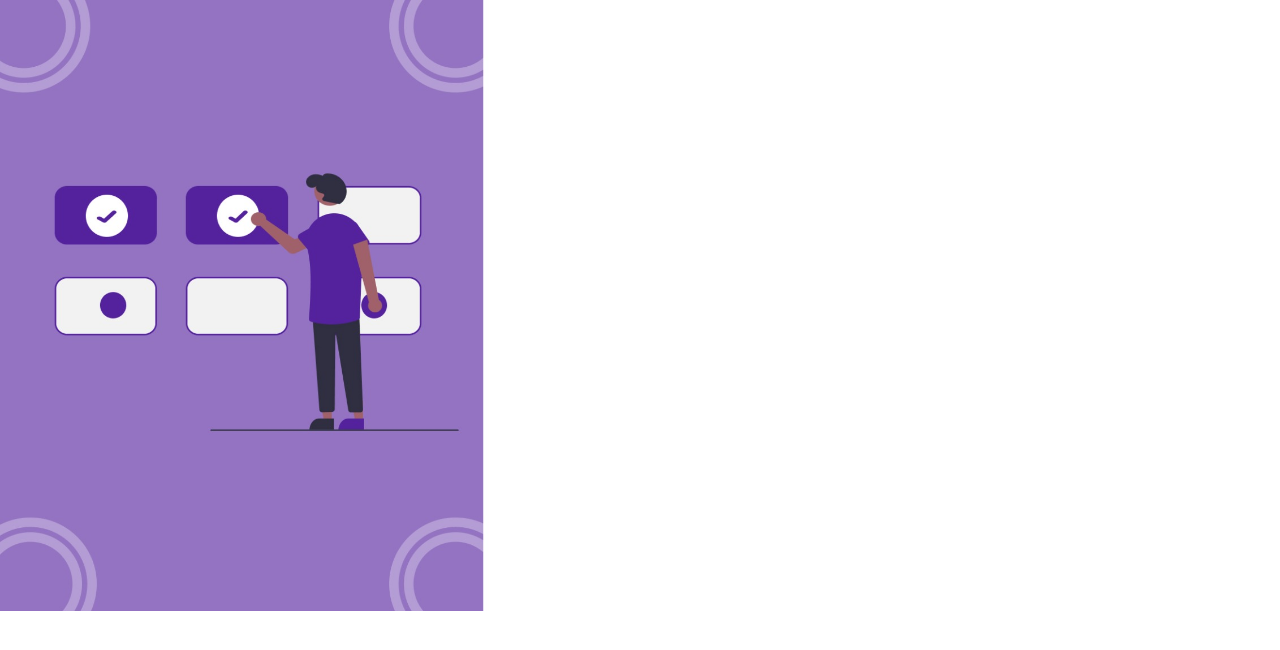
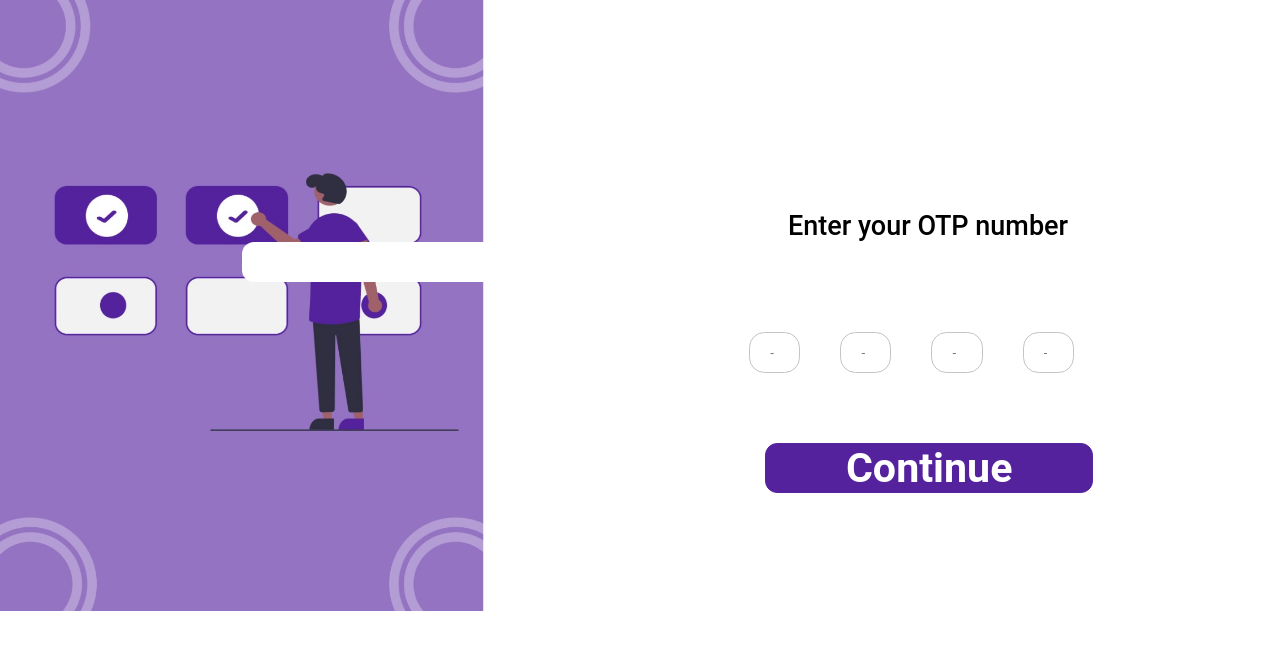
Before and after one commit to Group-2-Unicorn/e-wallet-frontend, a React (Create React App) app: page /Verification in a window 1280 px wide. Shown: the top 650 px of the page. Built offline with nearby package versions, Linux system fonts and the light colour scheme.

Commit message:
OTP component is created and added to the OTP page. The OTP page is also created and added to the router. The OTP page is also added to the Sign Up page.

```diff
--- a/src/Components/OTPInputPage/OTP.js
+++ b/src/Components/OTPInputPage/OTP.js
@@ -1,13 +1,76 @@
 import React from 'react';
+import { Link } from "react-router-dom";
 import "../VerifyPage/verify.css"
+import './otp.css'
 import image from "../Assets/img.jpeg";
 
 
+
+
 const OTP = () => {
+
     return (
-        <div className="Signup-container">
-            <div className="left-side">
-                <img className="images" src={image} alt=""/>
+        <div className="otp-container">
+            <div className="otp-left-side">
+                <img className="image" src={image} alt=""/>
+            </div>
+
+            <div className="otp-right-container">
+                <div className="otp-form-container">
+                    <div className="otp-right-side">
+                        <p className='otp-text'>Enter your OTP number</p>
+                    </div>
+                    <div className="otp-form-div">
+                        <form className='otp-form'>
+                            <label>
+                                <input
+                                className="input-btn"
+                                type="password"
+                                placeholder="-"
+                                required
+                                />
+                            </label>
+
+                            <label>
+                                <input
+                                className="input-btn"
+                                type="password"
+                                placeholder="-"
+                                required
+                                />
+                            </label>
+
+                            <label>
+                                <input
+                                className="input-btn"
+                                type="password"
+                                placeholder="-"
+                                required
+                                />
+                            </label>
+
+                            <label>
+                                <input
+                                className="input-btn"
+                                type="password"
+                                placeholder="-"
+                                required
+                                />
+                            </label>
+                        </form>
+                        <button
+                            className="otp-btn"
+                            to="/Verification"
+                            // onClick={() => setShow(true)}
+                        >
+                        <Link >
+                            {""}
+                        </Link>
+                        <a href="/Verification" style={{textDecoration: "none"}}>
+                        <span className="otpbtn">Continue</span>
+                   </a></button>
+                    </div>
+                </div>
             </div>
         </div>
     );
```
